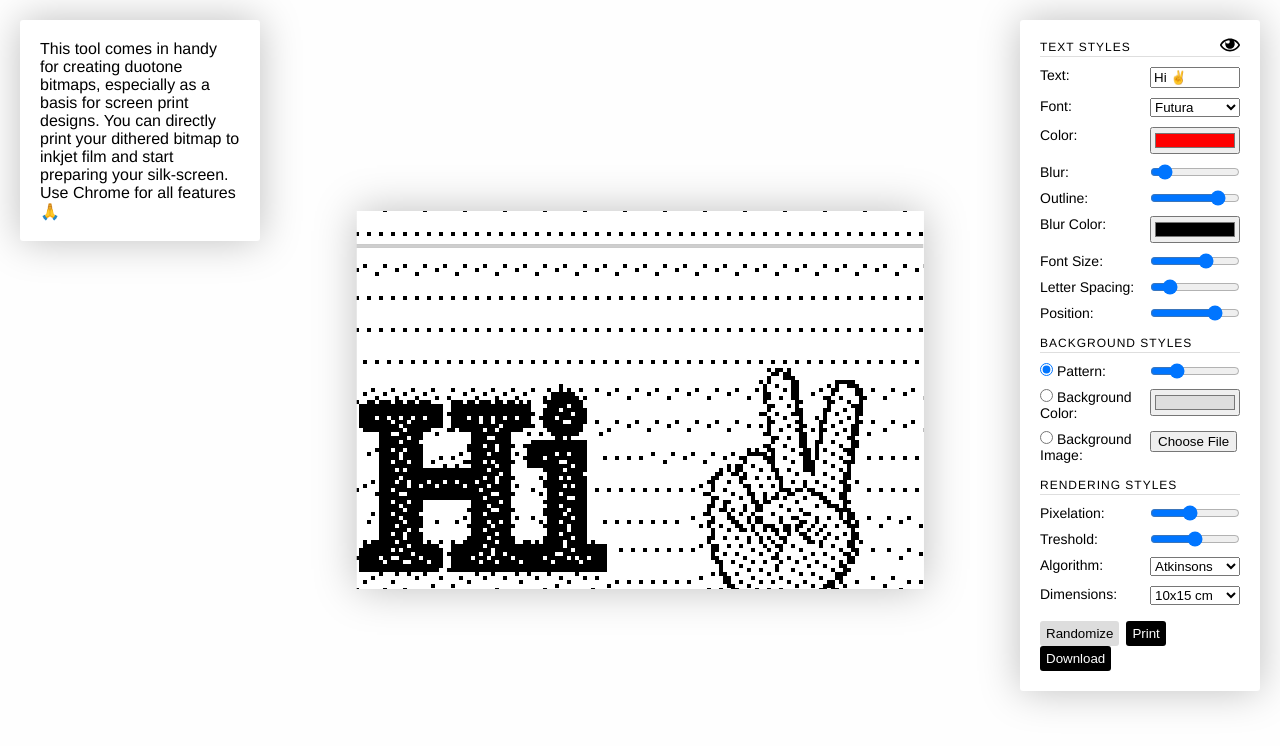
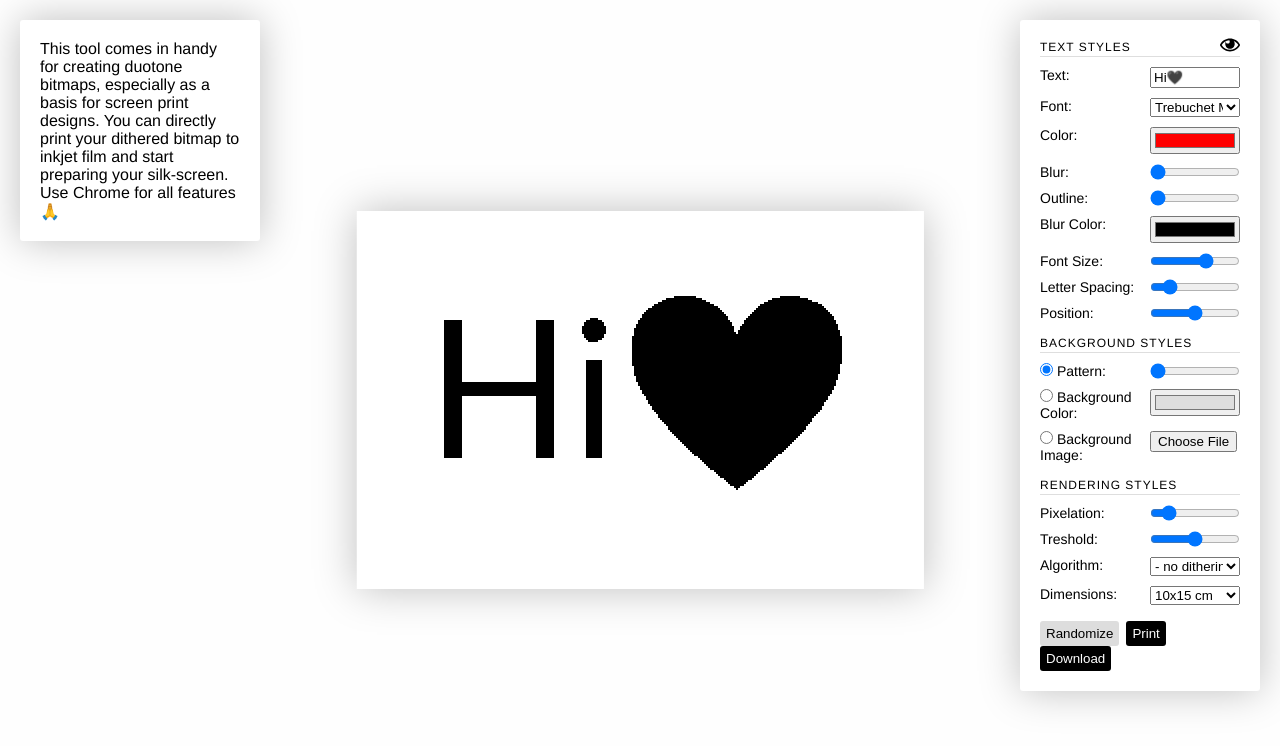
Before and after one commit to hawc/bitmap-generator, a Nuxt app: page / in a window 1280 px wide. Shown: the top 746 px of the page. Built offline with nearby package versions, Linux system fonts and the light colour scheme.

Commit message:
tweaked value randomization

```diff
--- a/components/controls.vue
+++ b/components/controls.vue
@@ -2,18 +2,18 @@
     <div v-if="controlData">
         <h2>Text styles</h2>
         <control v-for="(control, name, index) in controlData.textStyles"
-                 :key="index"
+                 :key="`textStyles${ index }`"
                  :control="control"
                  :name="name" />
         <h2>Background styles</h2>
         <control v-for="(control, name, index) in controlData.backgroundStyles"
-                 :key="index"
+                 :key="`backgroundStyles${ index }`"
                  :control="control"
                  :name="name"
                  @set-image="setImage" />
         <h2>Rendering styles</h2>
         <control v-for="(control, name, index) in controlData.renderingStyles"
-                 :key="index"
+                 :key="`renderingStyles${ index }`"
                  :control="control"
                  :name="name" />
         <div class="setting buttons">
@@ -47,29 +47,28 @@ export default {
     data() {
         return {
             controlData,
-            textContent: 'Hi ✌️',
+            textContent: 'Hi🖤',
             fontsize: this.getValue('textStyles', 'fontsize'),
-            font: 'Futura',
+            font: this.getValue('textStyles', 'font'),
             letterSpacing: 0,
             zoom: this.getValue('renderingStyles', 'zoom'),
             background: 'usePattern',
             pattern: this.getValue('backgroundStyles', 'pattern'),
             image: null,
             color: '#ff0000',
-            blur: this.getValue('textStyles', 'blur'),
-            outline: this.getValue('textStyles', 'outline'),
+            blur: 0,
+            outline: 0,
             blurColor: '#000000',
             backgroundColor: '#dedede',
             treshold: 129,
             dimensions: 1,
-            yTranslate: this.getValue('textStyles', 'yTranslate'),
-            algorithm: 'atkinsons',
+            yTranslate: 0,
+            algorithm: this.getValue('renderingStyles', 'algorithm'),
         };
     },
     watch: {
         $data: {
             handler(settings) {
-                console.log('set', settings);
                 this.$emit('change-settings', settings);
             },
             deep: true,
@@ -79,11 +78,22 @@ export default {
         this.$emit('change-settings', this.$data);
     },
     methods: {
-        getValue(category, property) {
-            return this.getRandom(controlData[category][property].min, controlData[category][property].max, controlData[category][property].step);
+        getValue(category, propertyName) {
+            let returnValue;
+            const property = controlData[category][propertyName];
+
+            if (property.type === 'range') {
+                returnValue = this.getRandom(property.min, property.max, property.step);
+            } else if (property.type === 'select') {
+                const random = this.getRandom(0, Object.keys(property.options).length - 1, 1);
+                returnValue = Object.keys(property.options)[random];
+            }
+
+            return returnValue;
         },
         getRandom(min, max, interval = 1) {
             const r = Math.floor(Math.random() * (max - min + interval) / interval);
+
             return r * interval + min;
         },
         setImage(data) {
--- a/static/controlData.js
+++ b/static/controlData.js
@@ -44,7 +44,7 @@ const controlData = {
             title: 'Font Size',
             type: 'range',
             min: 1,
-            max: 20,
+            max: 18,
             step: 0.1,
         },
         letterSpacing: {
```
